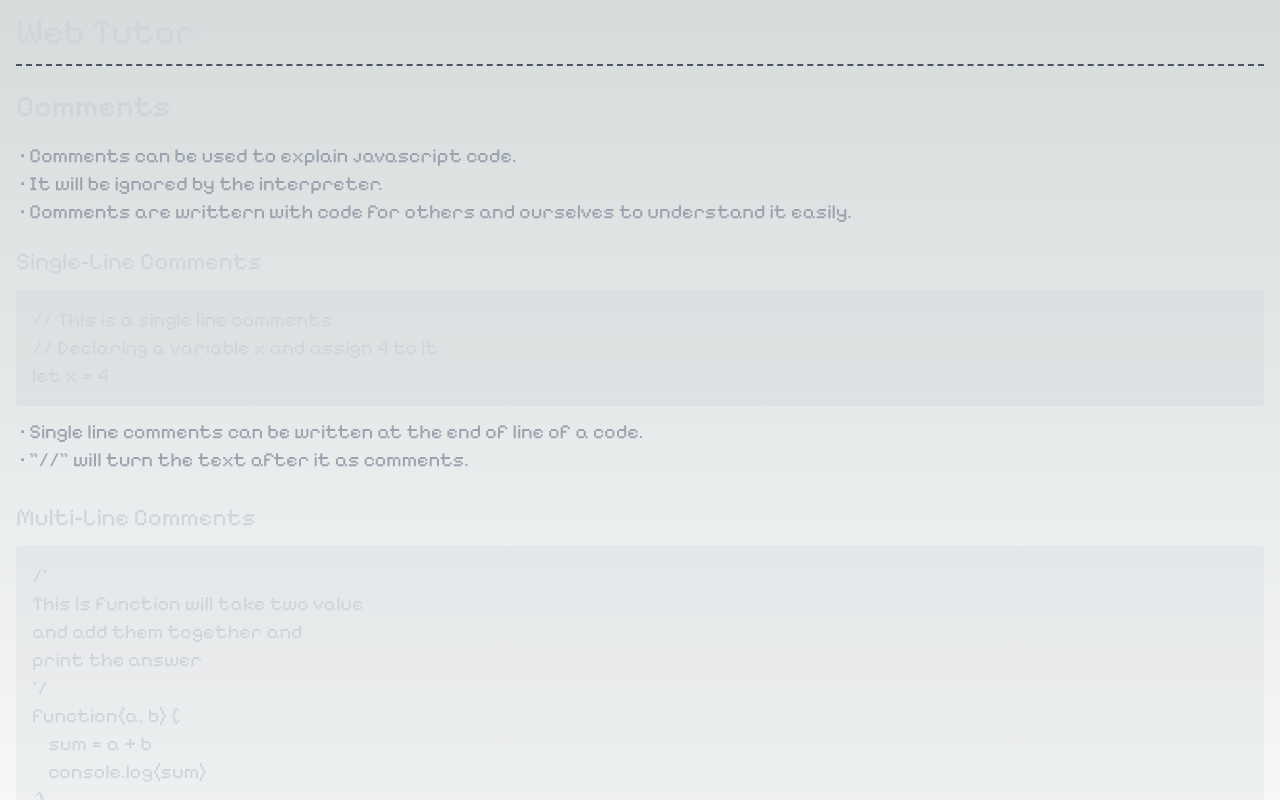
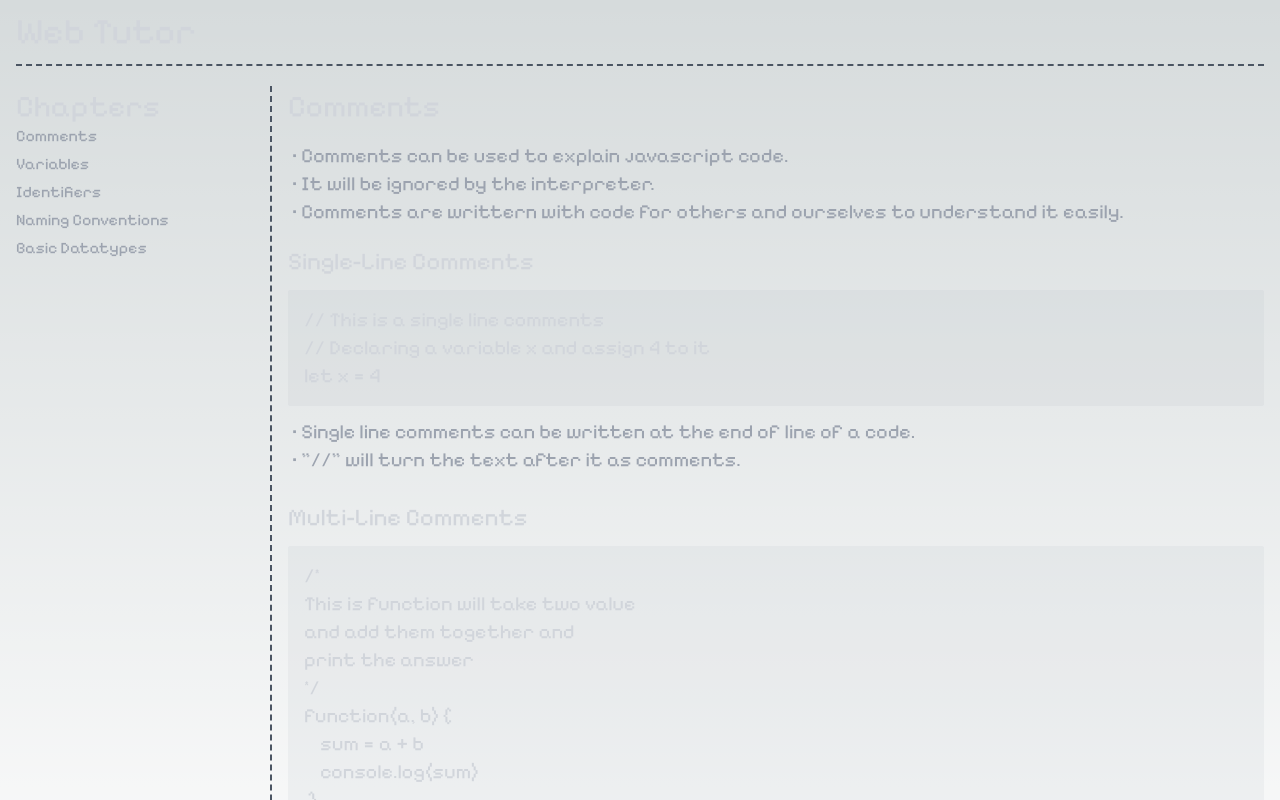
Before and after one commit to sarjun12/web-tutor, a Next.js app: page /chapter/0 in a window 1280 px wide. Shown: the top 800 px of the page. Built offline with nearby package versions, Linux system fonts and the light colour scheme.

Commit message:
added sidebar

```diff
--- a/app/chapter/[slug]/page.tsx
+++ b/app/chapter/[slug]/page.tsx
@@ -5,6 +5,7 @@ import type { Example } from "@/app/types/example";
 import Navbar from "@/app/navbar";
 import LoadingSpinner from "@/app/loadingSpinner";
 import Link from "next/link";
+import SideBar from "@/app/sidebar";
 
 export default function Page({ params }: { params: { slug: string } }) {
   const [chapter, setChapter] = useState<Chapter | undefined>(undefined);
@@ -36,9 +37,11 @@ export default function Page({ params }: { params: { slug: string } }) {
     <>
       <div className="min-h-screen w-full flex flex-col p-4 pt-0 pb-3">
         <Navbar />
-      <div className=" flex flex-col font-pixel leading-7 justify-between grow">
+        <div className="flex w-full grow flex-row">
+          <SideBar />
+          <div className=" flex flex-col font-pixel leading-7 justify-between grow md:pl-4">
             <div className="flex flex-col gap-3 border-b-gray-600 border-b-2 border-dashed grow pt-5 pb-8">
-          <span className="text-3xl font-pixel font-semibold leading-10 text-gray-300">
+              <span className="text-3xl font-pixel leading-10 text-gray-300">
                 {chapter.title}
               </span>
               <pre className="font-pixel font-light text-xl overflow-x-auto whitespace-pre-wrap break-words text-gray-400 p-1">
@@ -90,6 +93,7 @@ export default function Page({ params }: { params: { slug: string } }) {
             </div>
           </div>
         </div>
+      </div>
     </>
   );
 }
--- /dev/null
+++ b/app/sidebar.tsx
@@ -0,0 +1,44 @@
+import { useEffect, useState } from "react";
+import Link from "next/link";
+
+export default function SideBar() {
+  const [chapterList, setChapterList] = useState<
+    Array<{ id: string; name: string }>
+  >([]);
+  const [isLoading, setLoading] = useState(true);
+  useEffect(() => {
+    fetch("/api/chapter-list")
+      .then((res) => {
+        if (!res.ok) throw Error("fetch error");
+        return res.json();
+      })
+      .then((res) => {
+        setChapterList(res.chapterList);
+        setLoading(false);
+      })
+      .catch((_) => {
+        setLoading(false);
+      });
+  }, []);
+  if (isLoading) return <div></div>;
+  return (
+    <div className="p-5 pr-0 hidden md:flex pl-0 w-64 min-w-fit">
+      <div className="font-pixel text-md text-gray-400 border-r-2 border-gray-600 border-dashed pr-5 leading-5 grow">
+        <span className="text-3xl text-gray-300 leading-10">Chapters</span>
+        <div className="flex flex-col gap-2">
+          {chapterList.map((chapter) => (
+            <ChapterLink id={chapter.id} name={chapter.name} key={chapter.id} />
+          ))}
+        </div>
+      </div>
+    </div>
+  );
+}
+
+function ChapterLink(props: { id: string; name: string }) {
+  return (
+    <Link href={`/chapter/${props.name.toLowerCase().split(" ").join("-")}`} className="hover:text-gray-300">
+      {props.name}
+    </Link>
+  );
+}
```
Lines whose indentation alone changed are shown as unchanged.
